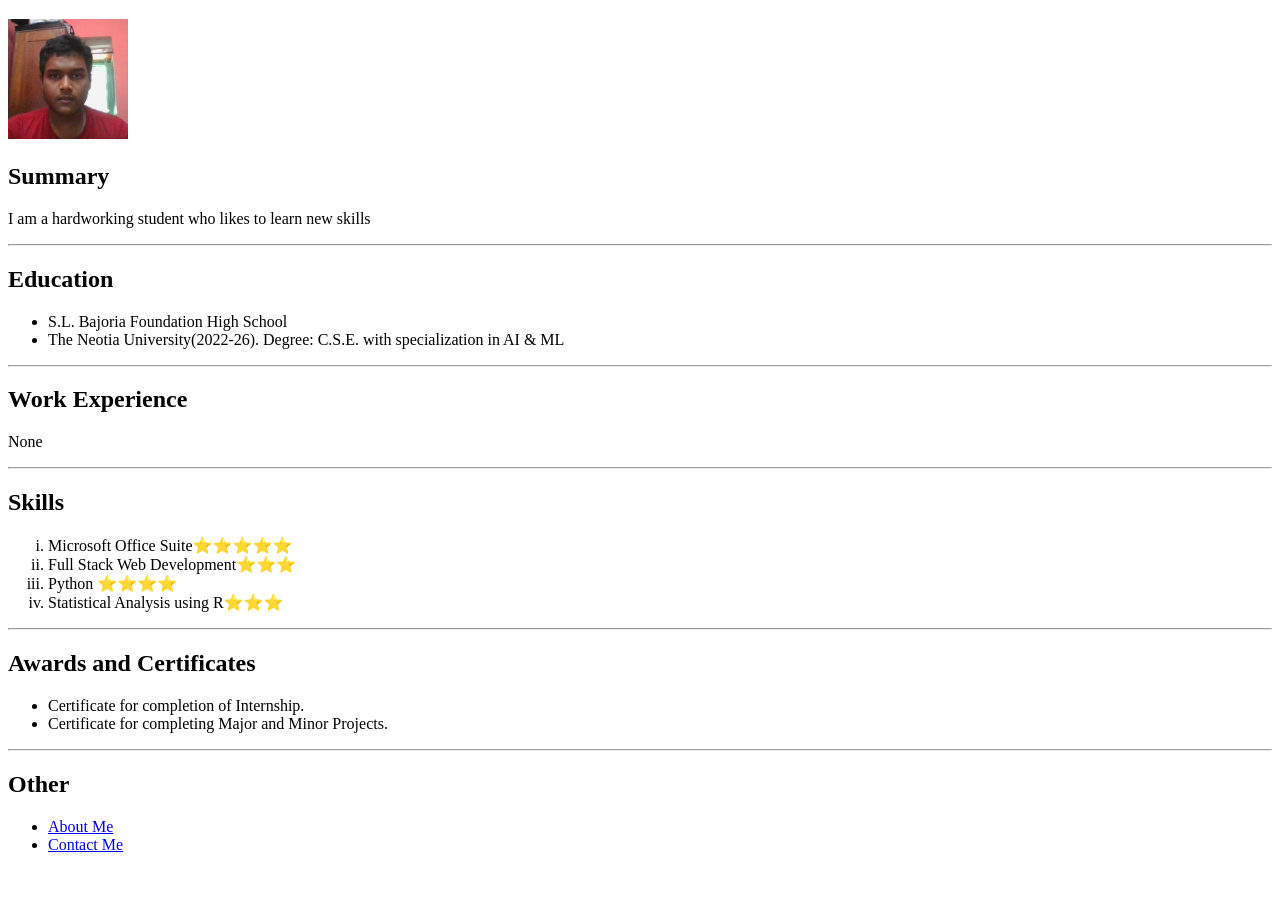
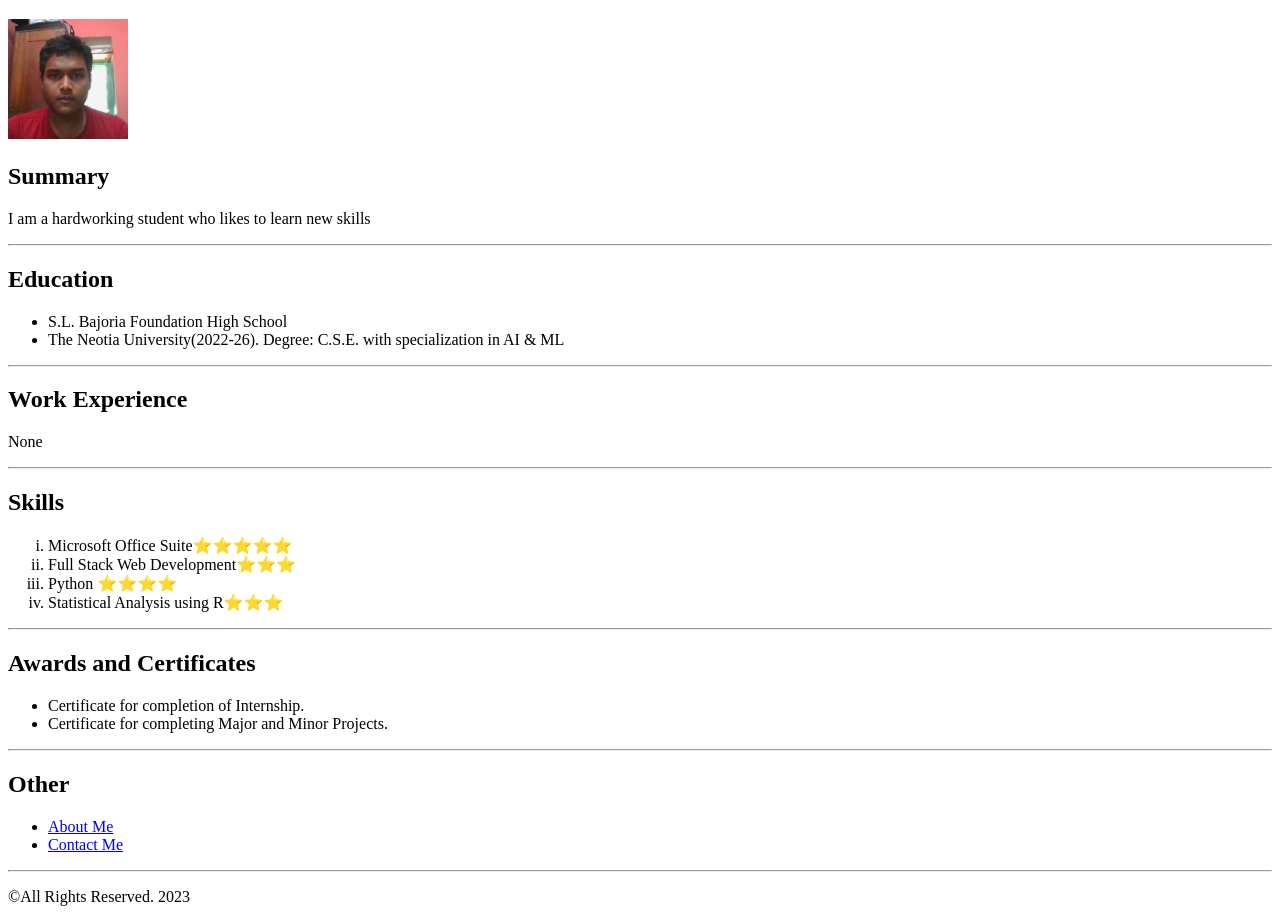
Before and after one commit to AdityaND2005/HTML-Portfolio, a plain HTML site: page index.html in a window 1280 px wide. Shown: the part 61-983 px from the top of the page. Before the commit the page ends 931 px from the top, so only its background shows below. Drawn offline with Linux system fonts and the light colour scheme.

Commit message:
Add files via upload

```diff
--- a/index.html
+++ b/index.html
@@ -38,5 +38,9 @@
             <li><a href="./public/about_me.html">About Me</a></li>
             <li><a href="./public/contact_me.html">Contact Me</a></li>
         </ul>
+        <hr />
+        <footer>
+            <p>&copy;All Rights Reserved. 2023</p>
+        </footer>
     </body>
 </html>
```
